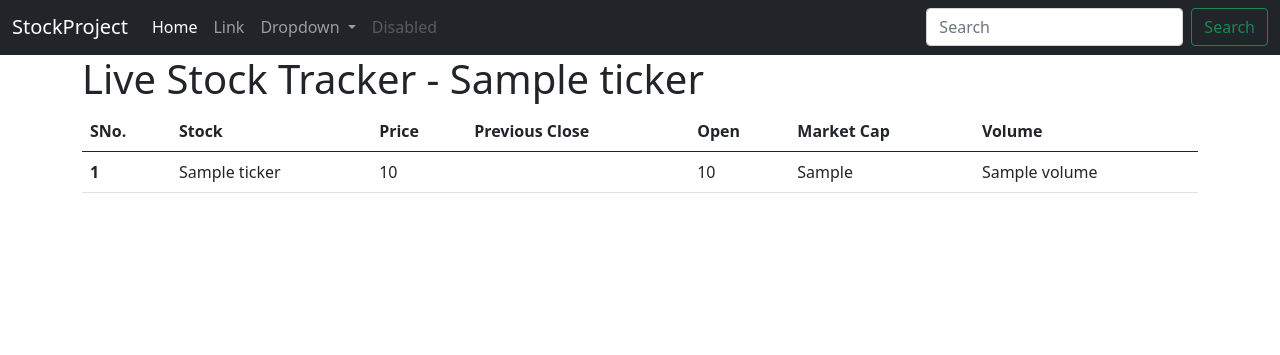
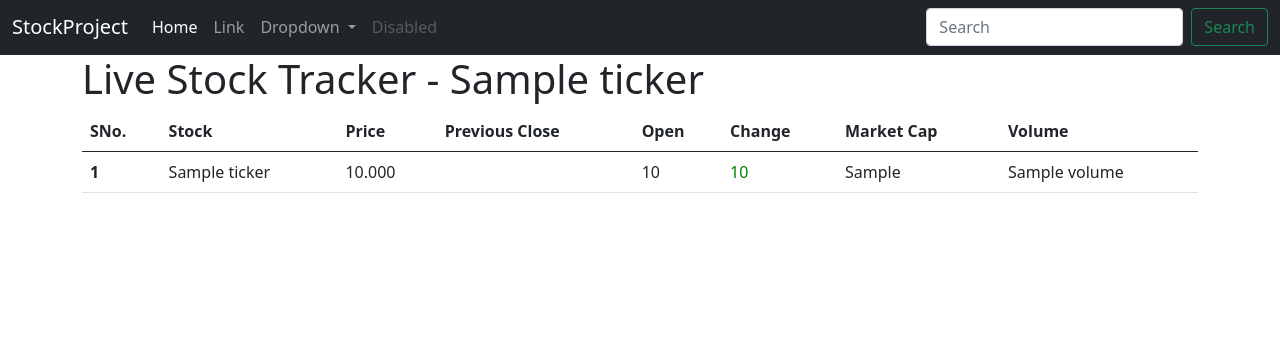
Before and after one commit to OJASWI-17/stocktracker, a Django app: template mainapp/templates/mainapp/stocktracker.html in a window 1280 px wide. Shown: the part 25-380 px from the top of the page. Run offline with Django 3.2, Linux system fonts and the light colour scheme; the template is opened without the code that fills it: most values are stand-ins (such as "Sample title", 1, 10 or a date in 2020).

Commit message:
updated change

```diff
--- a/mainapp/templates/mainapp/stocktracker.html
+++ b/mainapp/templates/mainapp/stocktracker.html
@@ -10,7 +10,13 @@ StockTracker
 
 {%block css%}
 <style>
+.red{
+  color:red;
 
+}
+.green{
+  color:green;
+}
 
 </style>
 {% endblock%}
@@ -29,6 +35,7 @@ StockTracker
             <th scope="col">Price</th>
             <th scope="col">Previous Close</th>
             <th scope="col">Open</th>
+            <th scope="col">Change</th>
 
             <th scope="col">Market Cap</th>
             <th scope="col">Volume</th>
@@ -40,9 +47,23 @@ StockTracker
           <tr>
             <th scope="row">{{forloop.counter}}</th>
             <td>{{ ticker }}</td>
-            <td>{{ details.current_price }}</td>
-            <td>{{ details.previous_close }}</td>
+            <td id="{{ticker}}_price">{{ details.current_price | floatformat:3}}</td>
+            <td id="{{ticker}}_prevprice">{{ details.previous_close |floatformat:3}}</td>
             <td>{{ details.open_price }}</td>
+            <td id="{{ticker}}_change">
+              <script>
+                var change = document.getElementById("{{ticker}}_price").innerHTML - document.getElementById("{{ticker}}_prevprice").innerHTML;
+                change =Number(change.toFixed(3));
+                if(change >=0){
+                  document.getElementById("{{ticker}}_change").className = "green"
+                }else{
+                  document.getElementById("{{ticker}}_change").className = "red"
+
+                }
+
+                document.getElementById("{{ticker}}_change").innerHTML =change;
+              </script>
+            </td>
             <td>{{ details.market_cap }}</td>
             <td>{{ details.volume }}</td>
 
```
Also changed, not shown: mainapp/views.py (+29 -7 lines).
